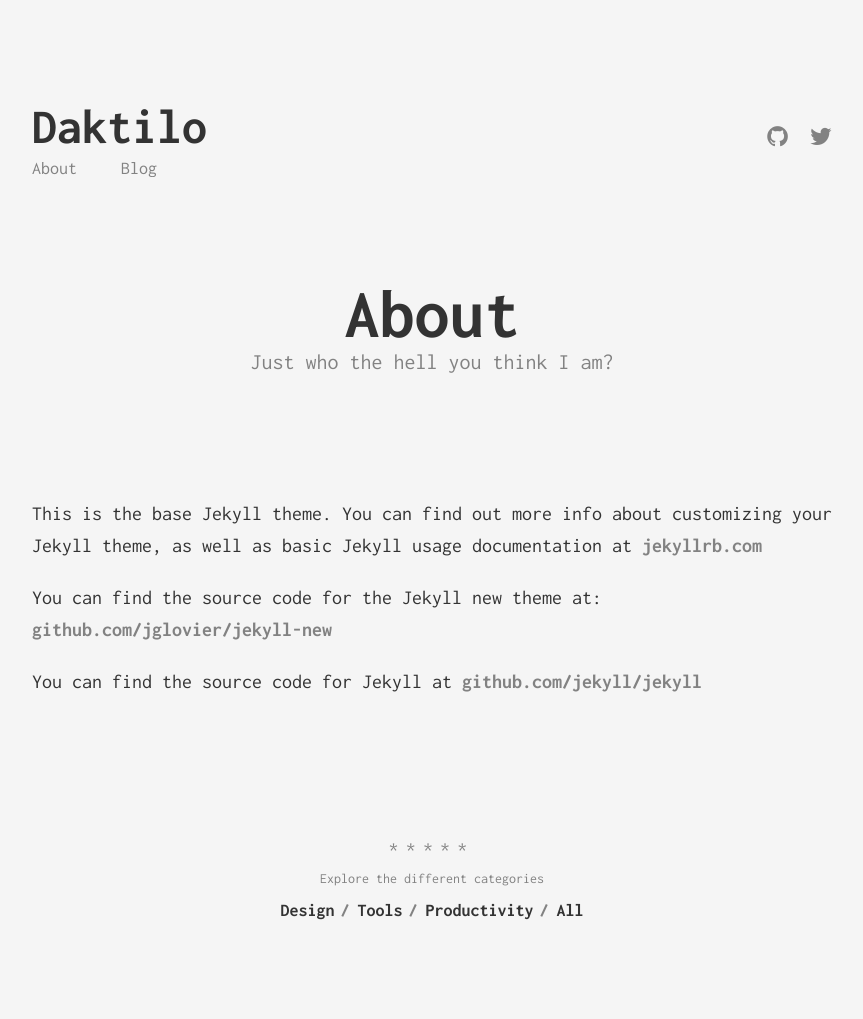
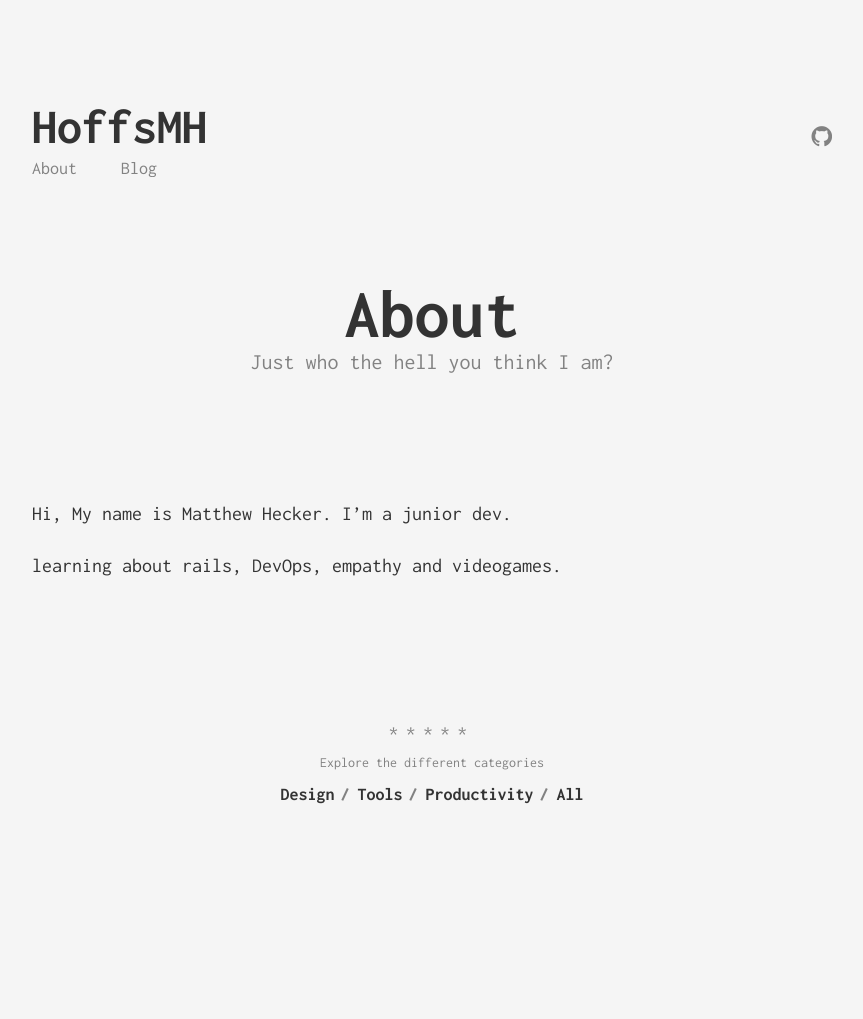
Before and after one commit to HoffsMH/HoffsMH.github.io, a Jekyll site: the page built from about.md, in a window 1280 px wide. Shown: the whole page, without its empty margins (208-1071 px from the left). Built offline with Jekyll 4.4.1, drawn with Linux system fonts in a browser that asks for light colours; after the commit the page ends 903 px from its top, so only the background shows below that.

Commit message:
changed config.yml to reflect my site further
also pluged in google analytics

```diff
--- a/_config.yml
+++ b/_config.yml
@@ -1,21 +1,21 @@
 # Site settings
-title: Daktilo
+title: HoffsMH
 description: >
-  Write an awesome description for your new site here. You can edit this
-  line in _config.yml. It will appear in your document head meta (for
-  Google search results) and in your feed.xml site description.
+  Small blog for me, the junior developer
 
 baseurl: "" # the subpath of your site, e.g. /blog/
-url: "http://hitchhiker.ma" # the base hostname & protocol for your site
+url: "http://HoffsMH.github.io" # the base hostname & protocol for your site
+paginate_path: "blog/page:num"
+permalink: blog/:title/
 
 author:
-  fullname: Motaquillah Maddane
-  googleplus: https://www.google.com/+MotaquillahMaddane
-  github: kronik3r
-  twitter: electrik_frog
+  fullname: Matthew Hecker
+  github: HoffsMH
+  # twitter:
   # disqus: your_disqus_username
 
-# google_analytics: 'UA-XXXXXXXX-X'
+google_analytics: 'UA-69553422-1'
 
 # Build settings
 markdown: kramdown
+paginate: 5
--- a/about.md
+++ b/about.md
@@ -5,8 +5,6 @@
 permalink: /about/
 ---
 
-This is the base Jekyll theme. You can find out more info about customizing your Jekyll theme, as well as basic Jekyll usage documentation at [jekyllrb.com](http://jekyllrb.com/)
+Hi, My name is Matthew Hecker. I'm a junior dev.
 
-You can find the source code for the Jekyll new theme at: [github.com/jglovier/jekyll-new](https://github.com/jglovier/jekyll-new)
-
-You can find the source code for Jekyll at [github.com/jekyll/jekyll](https://github.com/jekyll/jekyll)
+learning about rails, DevOps, empathy and videogames.
```
